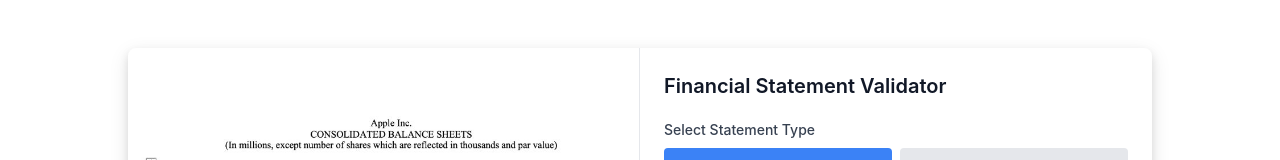
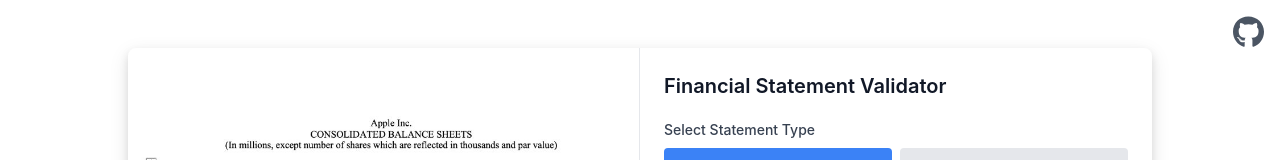
Before and after one commit to oxform/financial-statement-calculator, a React (Create React App) app in the folder financial-statement-calculator-app/: page / in a window 1280 px wide. Shown: the top 160 px of the page. Built offline with nearby package versions, Linux system fonts and the light colour scheme.

Commit message:
Add github icon in the top right

```diff
--- a/financial-statement-calculator-app/package.json
+++ b/financial-statement-calculator-app/package.json
@@ -4,6 +4,8 @@
   "private": true,
   "dependencies": {
     "@anthropic-ai/sdk": "^0.25.1",
+    "@fortawesome/fontawesome-svg-core": "^6.6.0",
+    "@fortawesome/free-brands-svg-icons": "^6.6.0",
     "@fortawesome/free-solid-svg-icons": "^6.6.0",
     "@fortawesome/react-fontawesome": "^0.2.2",
     "@testing-library/jest-dom": "^5.17.0",
--- a/financial-statement-calculator-app/src/App.tsx
+++ b/financial-statement-calculator-app/src/App.tsx
@@ -1,10 +1,21 @@
 import "./App.css";
 import "./globalStyles.scss";
 import SampleList from "./components/SampleList";
+import { FontAwesomeIcon } from "@fortawesome/react-fontawesome";
+import { faGithub } from "@fortawesome/free-brands-svg-icons";
 
 function App() {
   return (
     <div className="App">
+      <a
+        href="https://github.com/oxform/financial-statement-calculator"
+        target="_blank"
+        rel="noopener noreferrer"
+        className="absolute top-4 right-4 text-gray-600 hover:text-gray-900 dark:text-gray-400 dark:hover:text-white"
+        aria-label="View source on GitHub"
+      >
+        <FontAwesomeIcon icon={faGithub} size="2x" />
+      </a>
       <SampleList />
     </div>
   );
```
Also changed, not shown: 1 other file (tests, documents, lock files or other folders).
